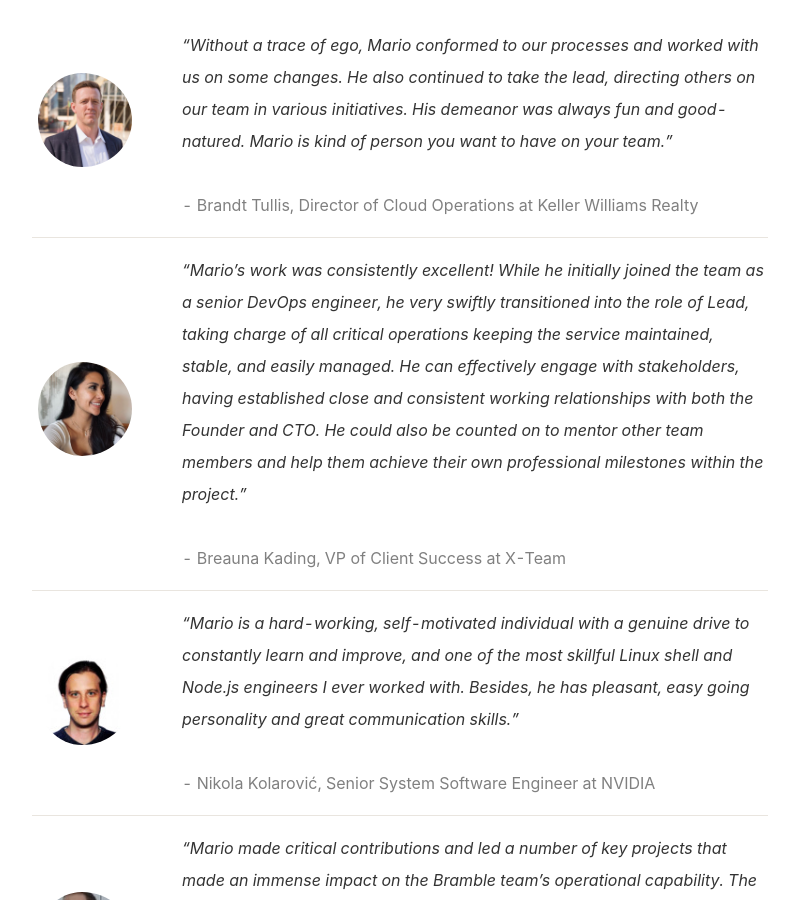
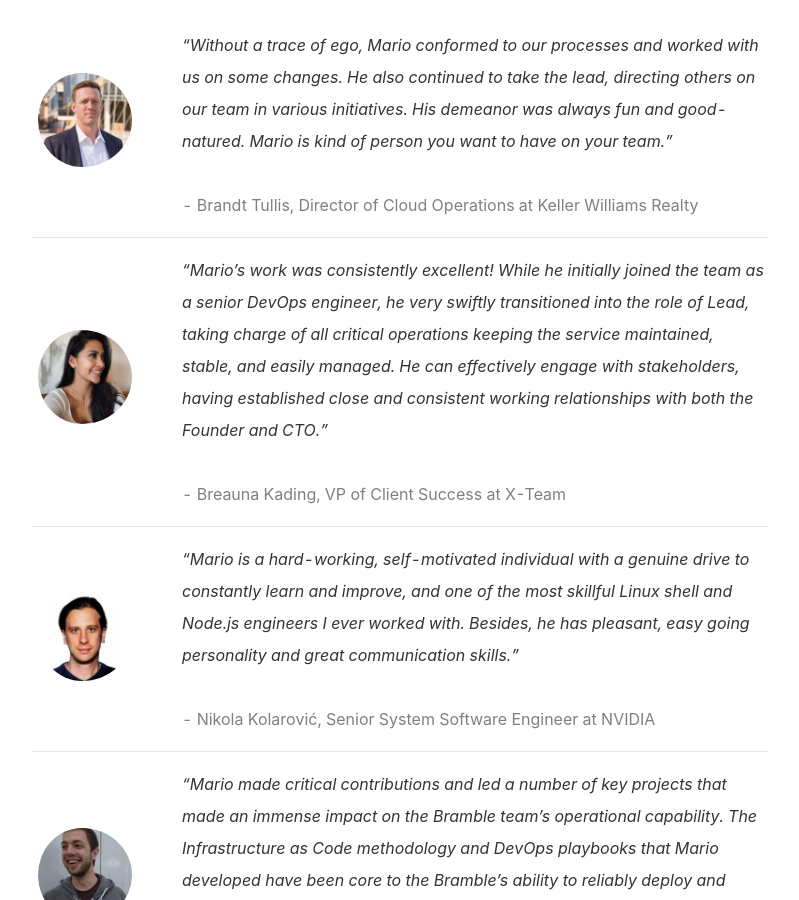
Before and after one commit to mkozjak/mkozjak.github.io, a Jekyll site: the page built from index.html, in a window 1280 px wide and 900 px high, scrolled down 2172 px. Shown: the whole window, without its empty margins (240-1039 px from the left). Built offline with Jekyll 4.4.1, drawn with Linux system fonts in a browser that asks for light colours.

Commit message:
reduce breauna's testimony

```diff
--- a/index.html
+++ b/index.html
@@ -81,7 +81,7 @@ permalink: /
             <table cellspacing="0" cellpadding="0" border="0">
               <tbody>
                 <tr>
-                  <td class="testimonial-message"><em>&ldquo;Mario’s work was consistently excellent! While he initially joined the team as a senior DevOps engineer, he very swiftly transitioned into the role of Lead, taking charge of all critical operations keeping the service maintained, stable, and easily managed. He can effectively engage with stakeholders, having established close and consistent working relationships with both the Founder and CTO. He could also be counted on to mentor other team members and help them achieve their own professional milestones within the project.&rdquo;</em><br><br><span style="color: grey;">- Breauna Kading, VP of Client Success at X-Team</span>
+                  <td class="testimonial-message"><em>&ldquo;Mario’s work was consistently excellent! While he initially joined the team as a senior DevOps engineer, he very swiftly transitioned into the role of Lead, taking charge of all critical operations keeping the service maintained, stable, and easily managed. He can effectively engage with stakeholders, having established close and consistent working relationships with both the Founder and CTO.&rdquo;</em><br><br><span style="color: grey;">- Breauna Kading, VP of Client Success at X-Team</span>
                   </td>
                 </tr>
               </tbody>
```
